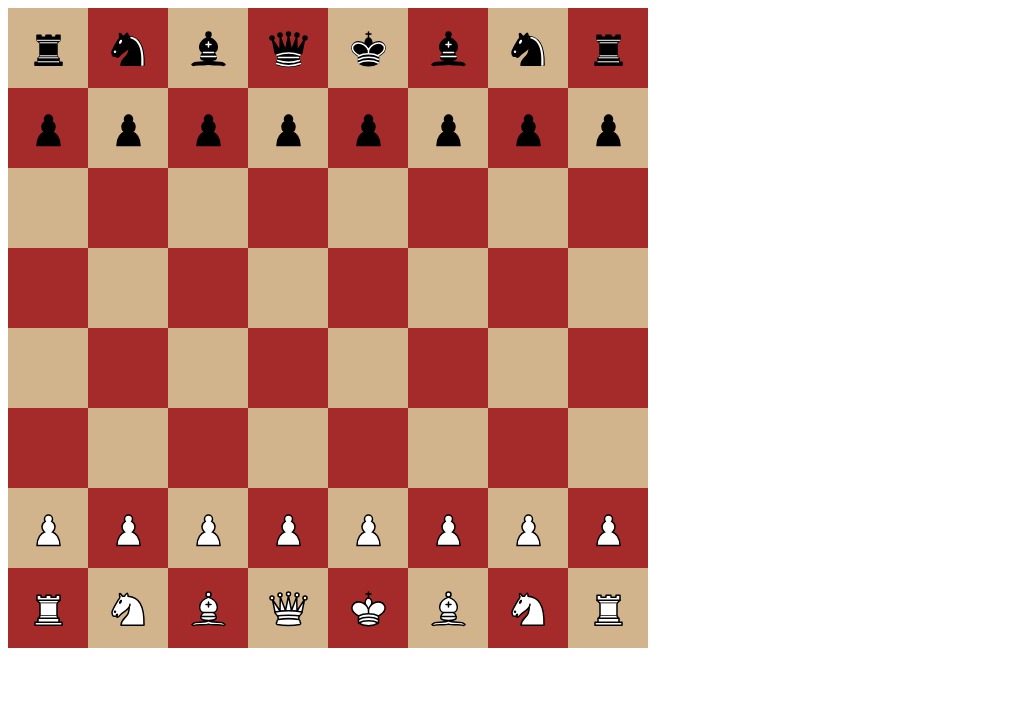
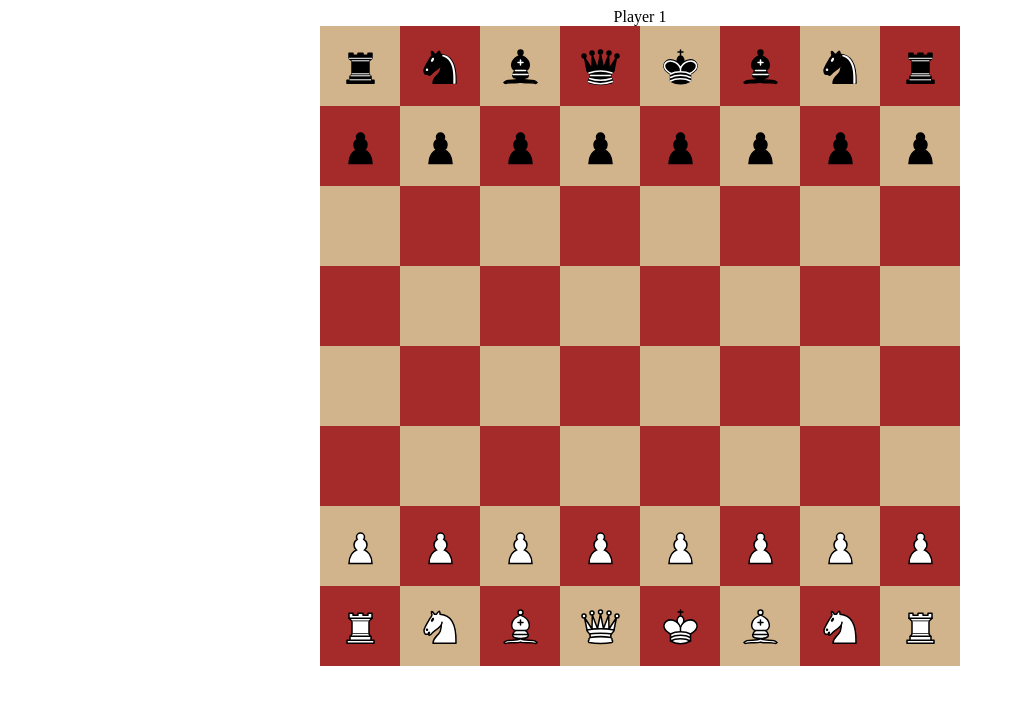
Before and after one commit to ChristopherRyanBrown/portfolio, a React (Vite) app: page / in a window 1280 px wide. Shown: the top 704 px of the page, without its empty margins (0-1015 px from the left). Built offline with nearby package versions, Linux system fonts and the light colour scheme.

Commit message:
feat: added checkmate message styling

```diff
--- a/src/chess/components/chess-game.tsx
+++ b/src/chess/components/chess-game.tsx
@@ -4,6 +4,7 @@ import { GameState } from "../classes/game-state";
 import { Position } from "../types/position";
 import { Cell } from "./cell";
 import { Color } from "../enums/color";
+import { Message } from "./message";
 
 export function ChessGame() {
   const [
@@ -58,9 +59,14 @@ export function ChessGame() {
   }, [color]);
 
   return (
-    <Box display="flex" flexDirection="column">
-      {isCheckMate && "Checkmate"}
-      {isInCheck && !isCheckMate && "Check"}
+    <Box alignItems="center" display="flex" flexDirection="column">
+      <Box>{color === Color.WHITE ? "Player 1" : "Player 2"}</Box>
+      <Box position="relative">
+        <Message
+          color={color}
+          isCheckMate={isCheckMate}
+          isInCheck={isInCheck}
+        />
         <Box display="flex" flexDirection="column">
           {grid.map((columns, row) => (
             <Box display="flex" flexDirection="row" key={row}>
@@ -81,5 +87,6 @@ export function ChessGame() {
           ))}
         </Box>
       </Box>
+    </Box>
   );
 }
--- /dev/null
+++ b/src/chess/components/message/index.tsx
@@ -0,0 +1,32 @@
+import Box from "@mui/material/Box";
+import { Props } from "./props";
+import { Color } from "../../enums/color";
+
+export function Message({ color, isCheckMate, isInCheck }: Props) {
+  return (
+    <Box
+      alignItems="center"
+      color="gold"
+      display="flex"
+      fontSize={40}
+      height={640}
+      justifyContent="center"
+      left={0}
+      position="absolute"
+      top={0}
+      width={640}
+      sx={{
+        pointerEvents: "none",
+        textShadow: "-2px 0 black, 0 2px black, 2px 0 black, 0 -2px black",
+      }}
+    >
+      {isCheckMate && (
+        <Box alignItems="center" display="flex" flexDirection="column">
+          <Box>Checkmate</Box>
+          <Box>{color === Color.BLACK ? "Player 1 Wins" : "Player 2 Wins"}</Box>
+        </Box>
+      )}
+      {isInCheck && !isCheckMate && "Check"}
+    </Box>
+  );
+}
--- /dev/null
+++ b/src/chess/components/message/props.ts
@@ -0,0 +1,8 @@
+import { Color } from "../../enums/color";
+
+export interface Props
+  extends Readonly<{
+    color: Color;
+    isInCheck: boolean;
+    isCheckMate: boolean;
+  }> {}
```
Lines whose indentation alone changed are shown as unchanged.
